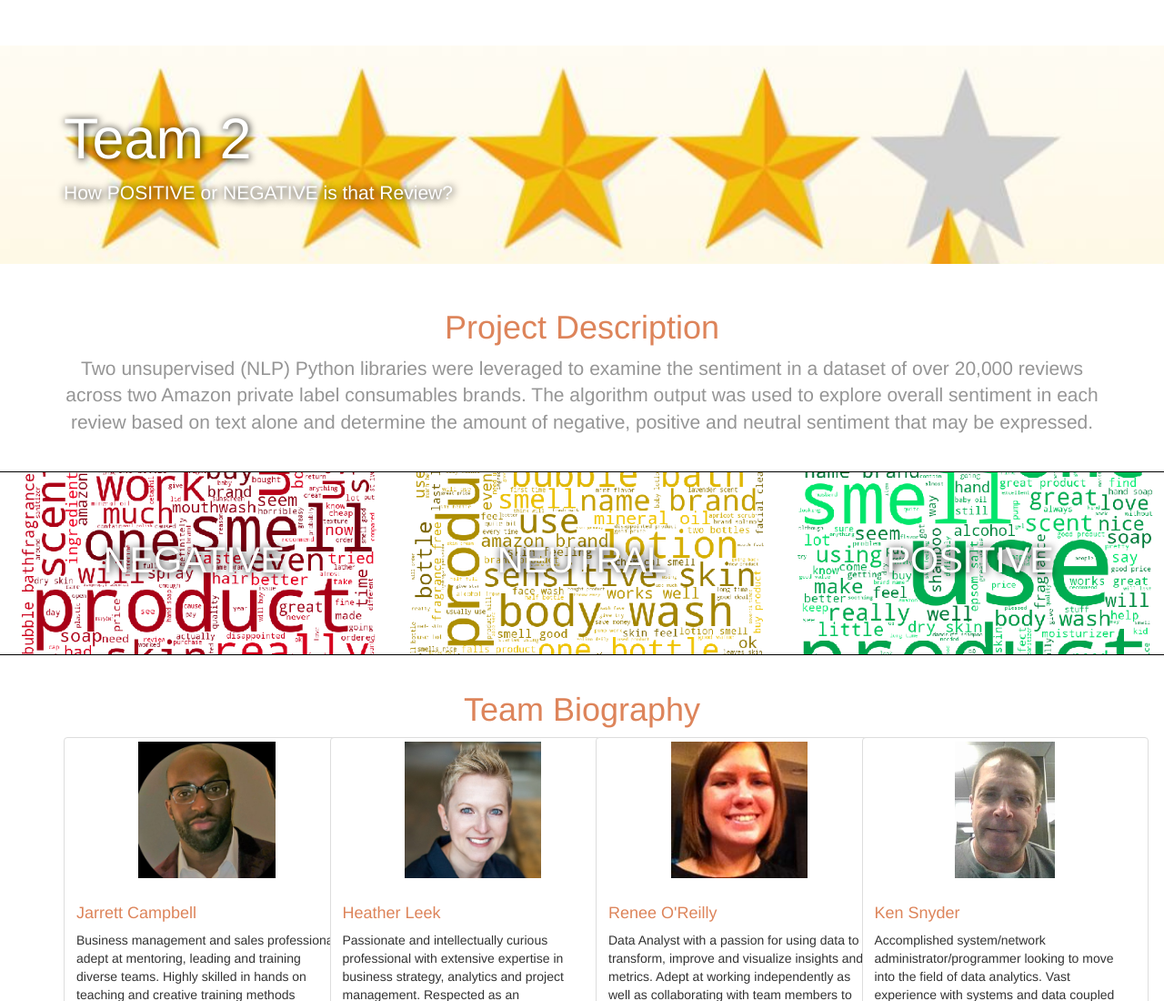
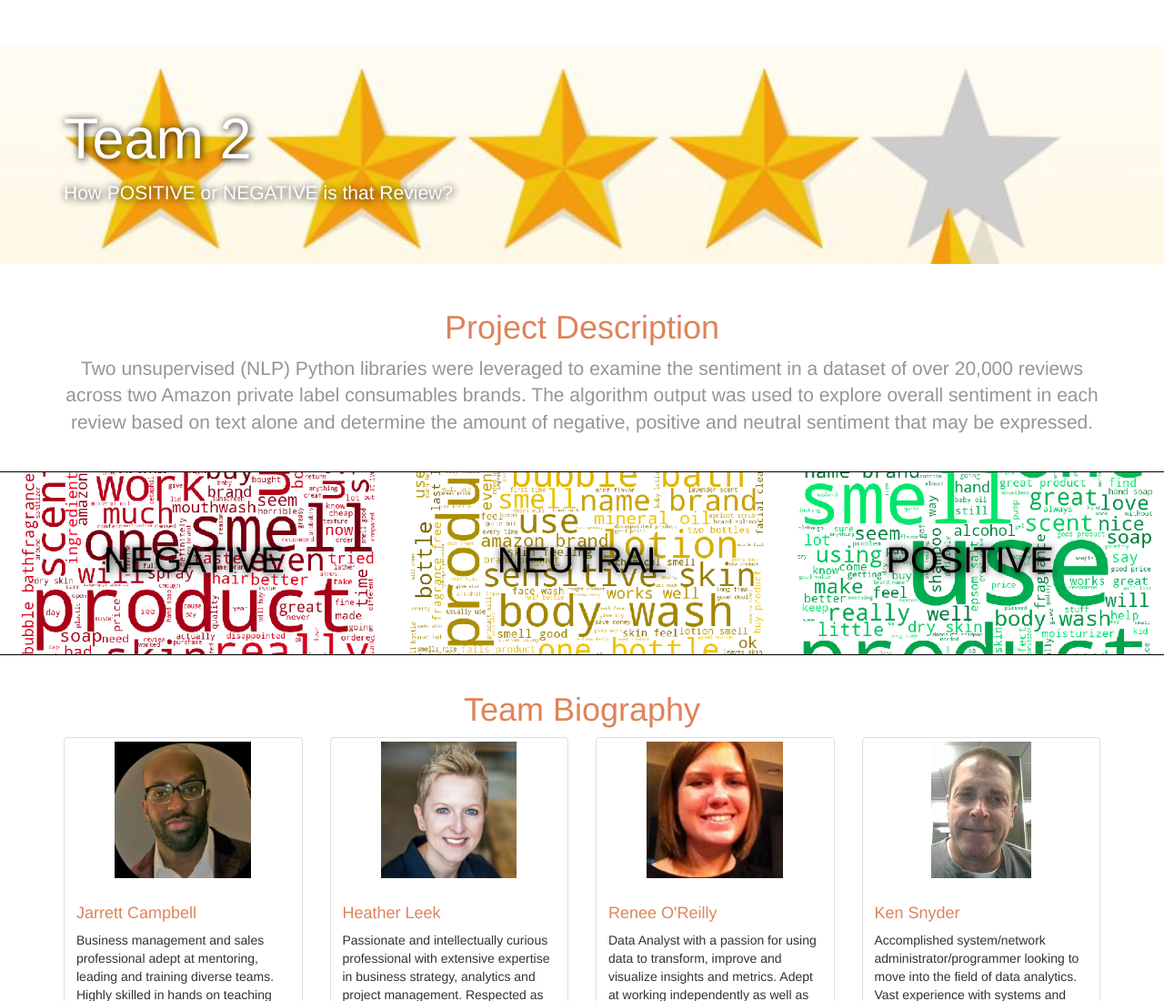
Before and after one commit to HLeek40/Final-Project-Machine-Learning, a plain HTML site: page business-1/business-1/index.html in a window 1280 px wide. Shown: the top 1100 px of the page at 91% size. Drawn offline with Linux system fonts and the light colour scheme.

Commit message:
added additional files

```diff
--- a/business-1/business-1/css/custom.css
+++ b/business-1/business-1/css/custom.css
@@ -40,7 +40,7 @@ h6 {
 .promo a:visited,
 .promo a:hover,
 .promo a:active {
-    color: white;
+    color: black;
 	text-shadow: 1px 1px 8px black;
     text-decoration: none;
 }
@@ -93,8 +93,8 @@ h6 {
 	}
 
 .thumbnail.featured-product {
-	height: 440px;
-	width: 315px;
+	height: 460px;
+	width: 100%;
 	}
 
 
```
Also changed, not shown: business-1/business-1/images/Amazon Box Man.JPG (added), 3 other files.
